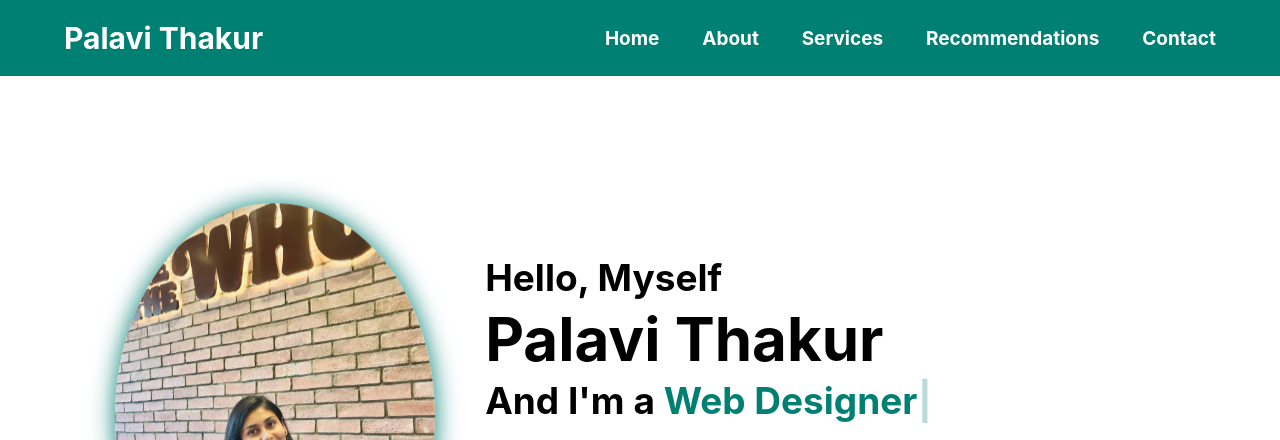
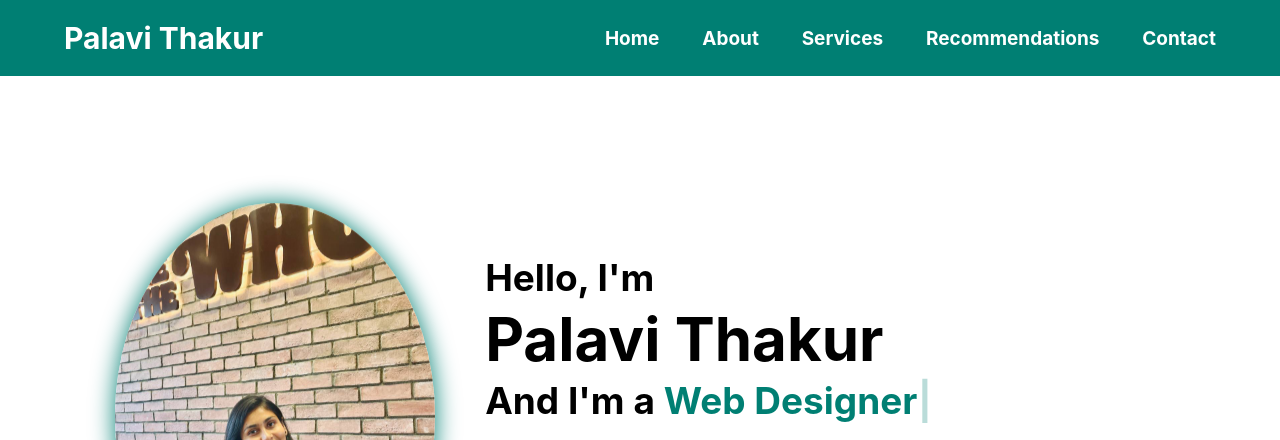
Before and after one commit to Thakurpalavi/Thakurpalavi-CodeAlpha_Portfolio, a plain HTML site: page index.html in a window 1280 px wide. Shown: the top 440 px of the page. Drawn offline with nearby package versions, Linux system fonts and the light colour scheme.

Commit message:
Update index.html

```diff
--- a/index.html
+++ b/index.html
@@ -31,7 +31,7 @@
             <img src="Profile.jpg" alt="Profile Image">
         </div>
         <div class="home-content">
-            <h3>Hello, Myself</h3>
+            <h3>Hello, I'm</h3>
             <h1>Palavi Thakur</h1>
             <h3>And I'm a <span class="multiple-text"></span></h3>
             <p>Hello, I'm Palavi Thakur, a passionate front-end developer
```
